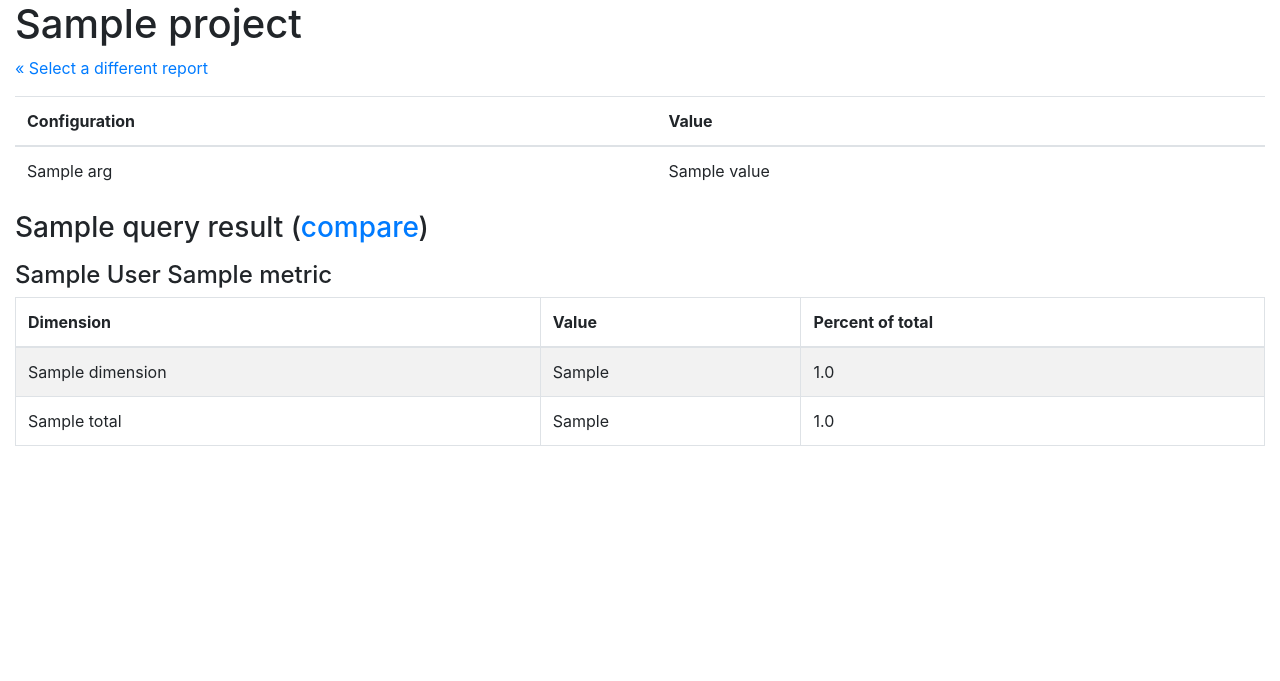
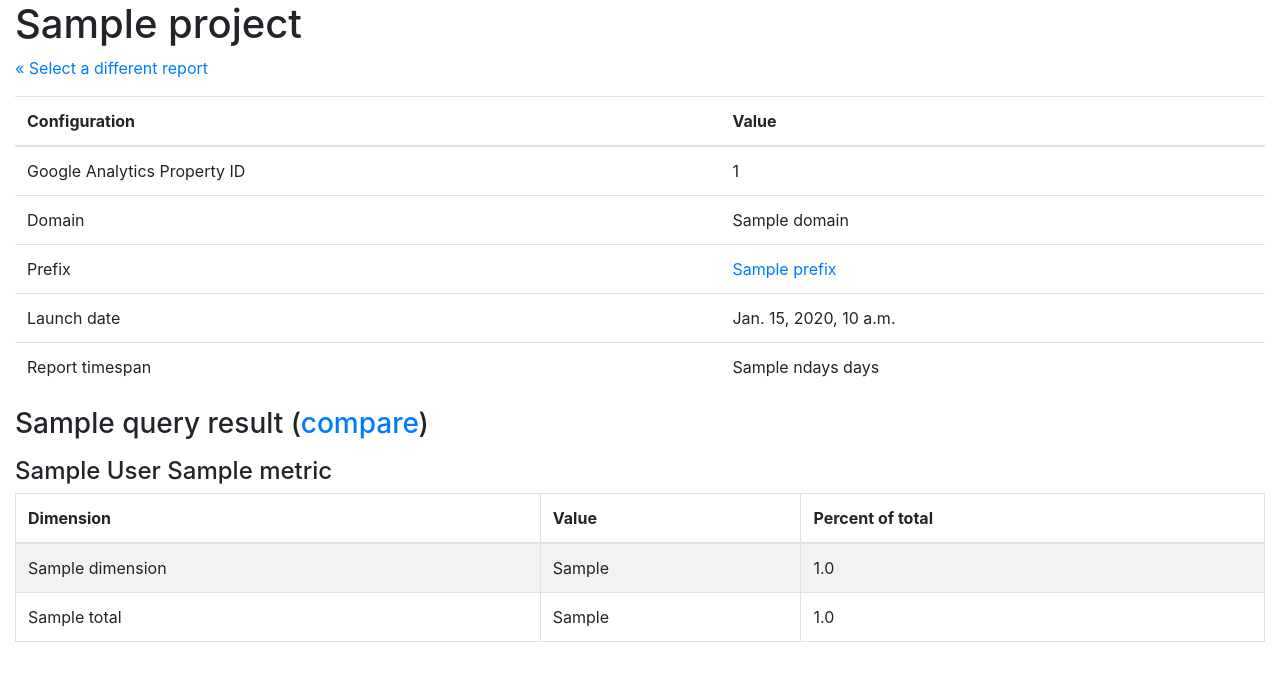
Before and after one commit to nprapps/carebot, a Django app: template reports/templates/report.html in a window 1280 px wide. Shown: the top 681 px of the page. Run offline with Django 3.2, Linux system fonts and the light colour scheme; tables that the repository leaves empty hold one stand-in row (values such as "Sample post"); the template is opened without the code that fills it: values that come from a table or form of the project are taken from there, most other values are stand-ins (such as "Sample title", 1, 10 or a date in 2020); parts of the project's set-up code (start-up, migrations or seed data) failed here and were passed over; some libraries are stand-ins or nearby versions.

Commit message:
Clean up report header. Closes #56.

```diff
--- a/reports/templates/report.html
+++ b/reports/templates/report.html
@@ -16,12 +16,26 @@
             </tr>
         </thead>
         <tbody>
-            {% for arg, value in global_args.items %}
             <tr>
-                <td>{{ arg }}</td>
-                <td>{{ value }}</td>
+                <td>Google Analytics Property ID</td>
+                <td>{{ report.project.property_id }}</td>
             </tr>
-            {% endfor %}
+            <tr>
+                <td>Domain</td>
+                <td>{{ report.project.domain }}</td>
+            </tr>
+            <tr>
+                <td>Prefix</td>
+                <td><a href="http://{{ report.project.domain }}{{ report.project.prefix }}">{{ report.project.prefix }}</a></td>
+            </tr>
+            <tr>
+                <td>Launch date</td>
+                <td>{{ report.project.start_date }}</td>
+            </tr>
+            <tr>
+                <td>Report timespan</td>
+                <td>{{ report.ndays }} day{{ report.ndays|pluralize }}</td>
+            </tr>
         </tbody>
     </table>
 
```
Also changed, not shown: reports/views.py (+0 -10 lines).
